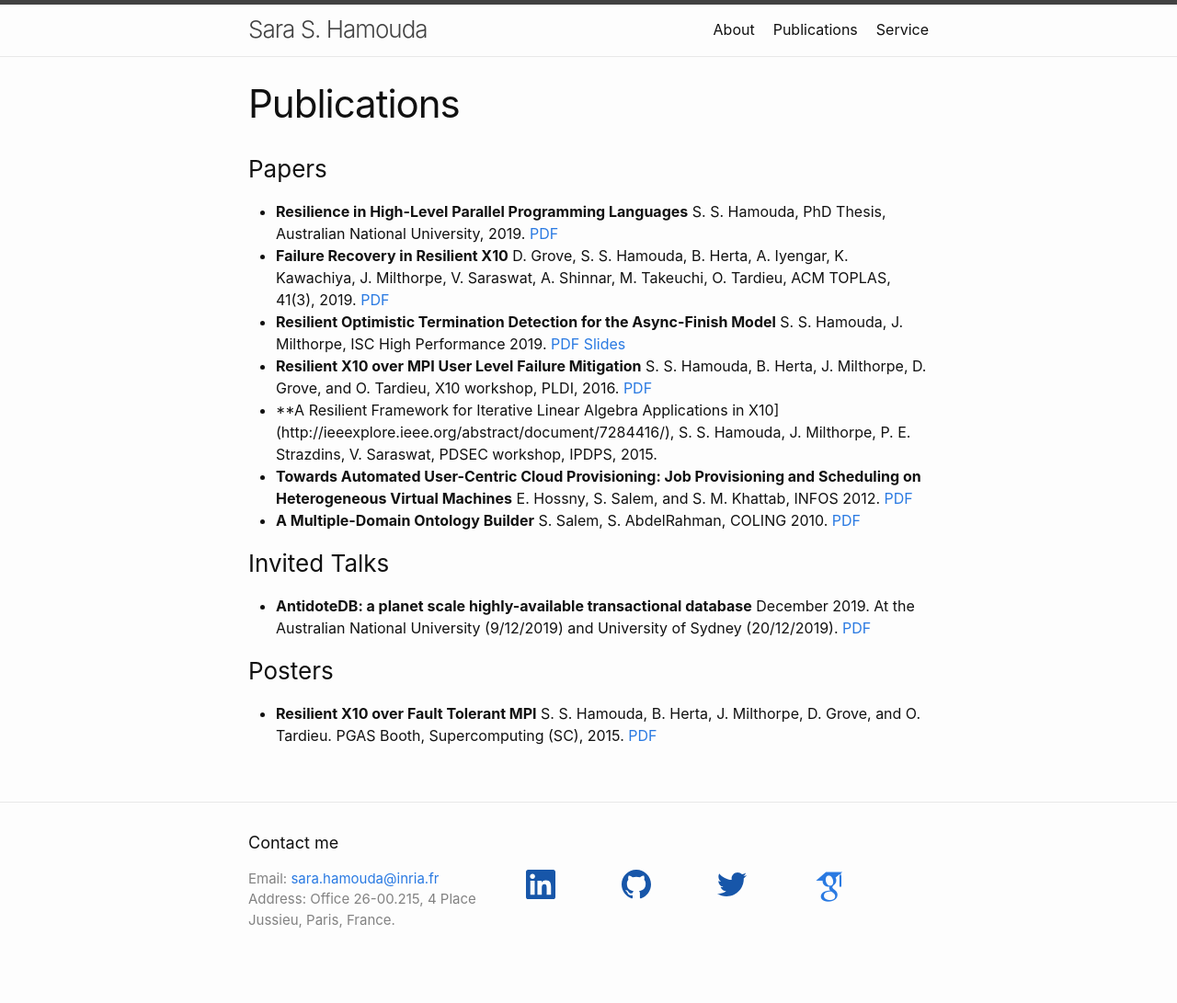
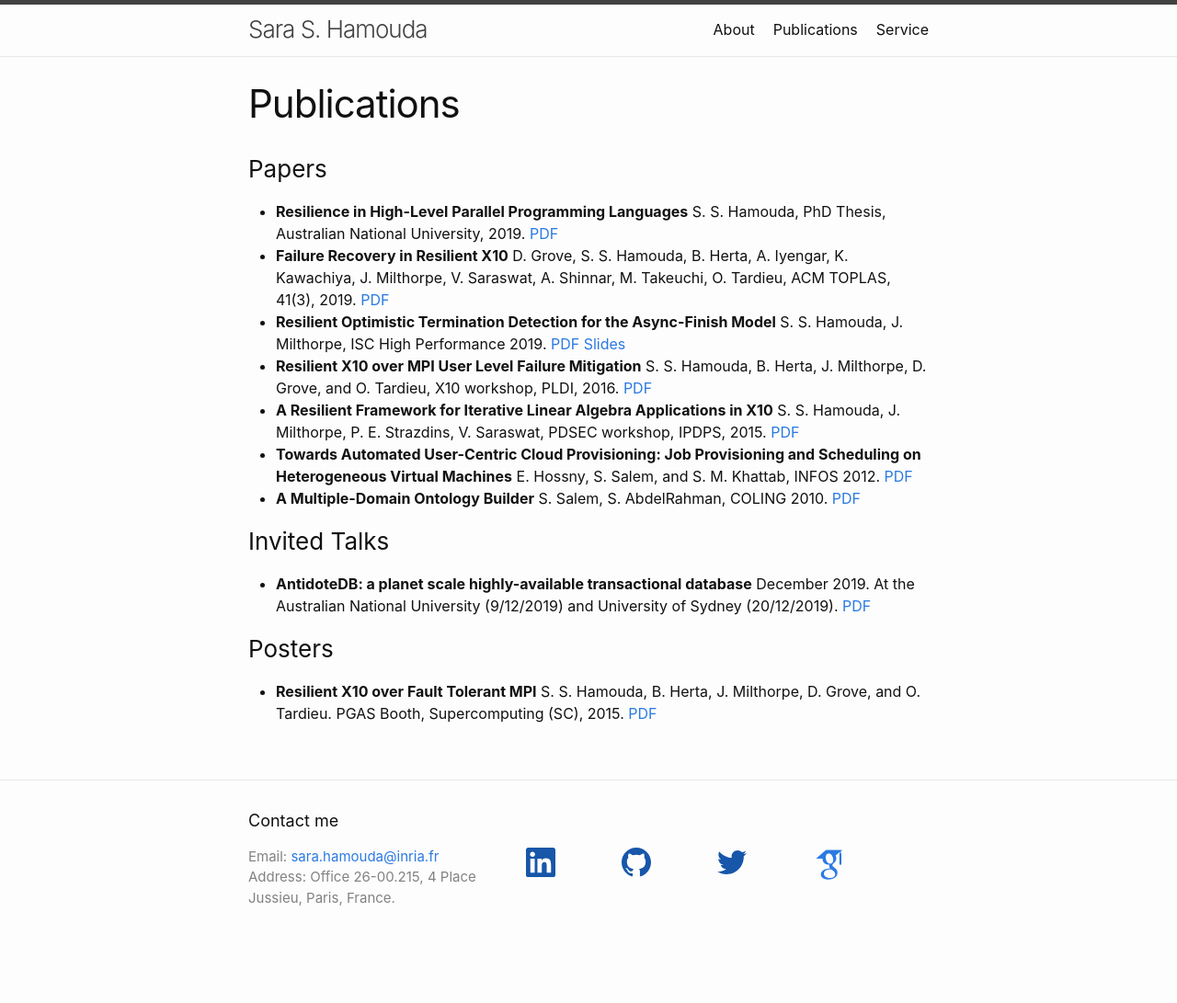
Before and after one commit to shamouda/shamouda.github.io, a Jekyll site: the page built from publications.md, in a window 1280 px wide. Shown: the whole page at 92% size. Built offline with Jekyll 4.4.1, drawn with Linux system fonts in a browser that asks for light colours; some web fonts are replaced; after the commit the page ends 1067 px from its top, so only the background shows below that.

Commit message:
fixing one publication

```diff
--- a/publications.md
+++ b/publications.md
@@ -8,7 +8,7 @@ permalink: /publications/
 - **Failure Recovery in Resilient X10** D. Grove, S. S. Hamouda, B. Herta, A. Iyengar, K. Kawachiya, J. Milthorpe, V. Saraswat, A. Shinnar, M. Takeuchi, O. Tardieu, ACM TOPLAS, 41(3), 2019. [PDF](papers/Grove_TOPLAS2019_preprint.pdf)
 - **Resilient Optimistic Termination Detection for the Async-Finish Model** S. S. Hamouda, J. Milthorpe, ISC High Performance 2019. [PDF](papers/Hamouda2019_ISC_HPC.pdf) [Slides](papers/ISC19_OptFinish_Pres.pdf)
 - **Resilient X10 over MPI User Level Failure Mitigation** S. S. Hamouda, B. Herta, J. Milthorpe, D. Grove, and O. Tardieu, X10 workshop, PLDI, 2016. [PDF](https://dl.acm.org/citation.cfm?id=2931030)
-- **A Resilient Framework for Iterative Linear Algebra Applications in X10](http://ieeexplore.ieee.org/abstract/document/7284416/), S. S. Hamouda, J. Milthorpe, P. E. Strazdins, V. Saraswat, PDSEC workshop, IPDPS, 2015.
+- **A Resilient Framework for Iterative Linear Algebra Applications in X10** S. S. Hamouda, J. Milthorpe, P. E. Strazdins, V. Saraswat, PDSEC workshop, IPDPS, 2015. [PDF](http://ieeexplore.ieee.org/abstract/document/7284416/)
 - **Towards Automated User-Centric Cloud Provisioning: Job Provisioning and Scheduling on Heterogeneous Virtual Machines** E. Hossny, S. Salem, and S. M. Khattab, INFOS 2012. [PDF](http://ieeexplore.ieee.org/abstract/document/6236557/)
 - **A Multiple-Domain Ontology Builder** S. Salem, S. AbdelRahman, COLING 2010. [PDF](https://dl.acm.org/citation.cfm?id=1873890)
 
```
